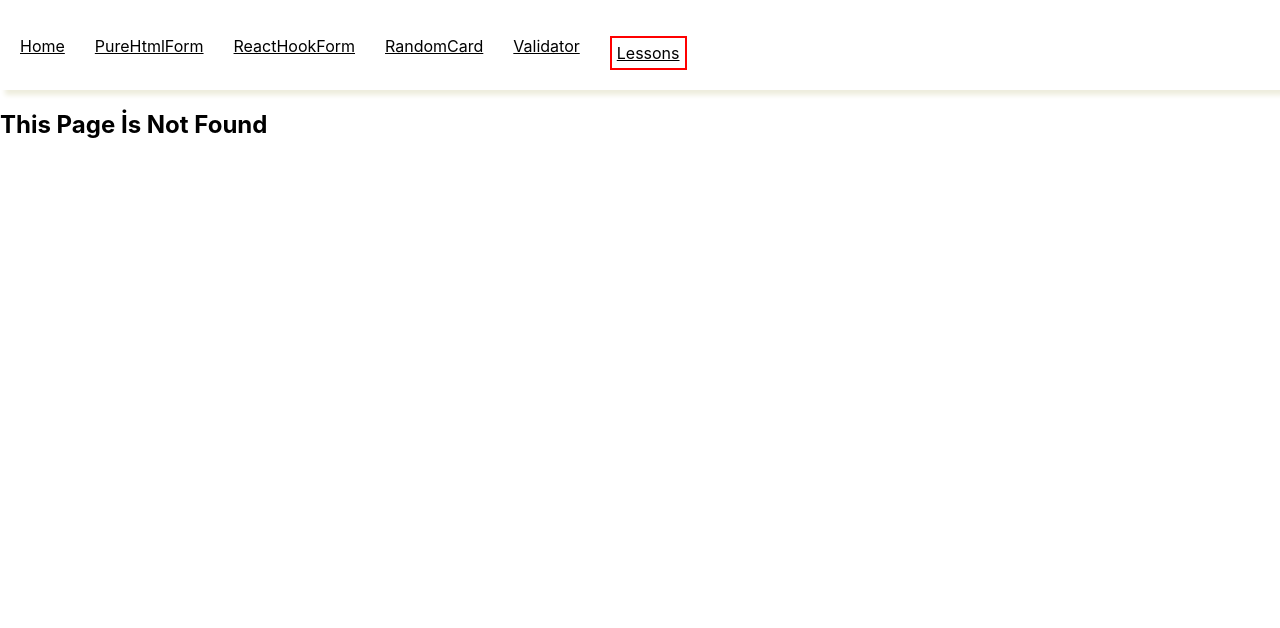
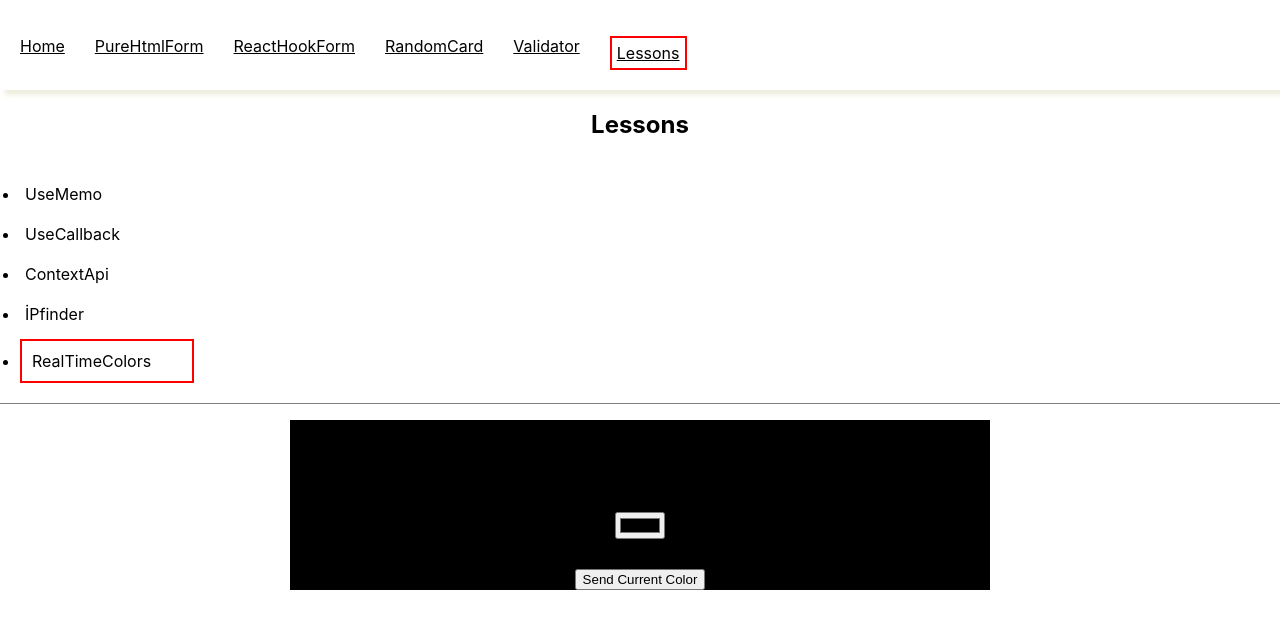
Before and after one commit to sametkzdl/reactProjects, a React (Create React App) app: page /Lessons/RealTimeColors in a window 1280 px wide. Before the commit this address had no page. Shown: the top 628 px of the page. Built offline with nearby package versions, Linux system fonts and the light colour scheme; no server answers.

Commit message:
realtimeColor picker has done

```diff
--- a/package.json
+++ b/package.json
@@ -10,8 +10,10 @@
     "react": "^18.3.1",
     "react-dom": "^18.3.1",
     "react-hook-form": "^7.52.1",
+    "react-map-gl": "^7.1.7",
     "react-router-dom": "^6.25.1",
     "react-scripts": "5.0.1",
+    "socket.io-client": "^4.7.5",
     "validator": "^13.12.0",
     "web-vitals": "^2.1.4"
   },
--- a/public/index.html
+++ b/public/index.html
@@ -2,7 +2,7 @@
 <html lang="en">
   <head>
     <meta charset="utf-8" />
-    <link rel="icon" href="%PUBLIC_URL%/favicon.ico" />
+    <link rel="icon" href="https://asset.brandfetch.io/idnrCPuv87/idl8V-yG_6.svg" />
     <meta name="viewport" content="width=device-width, initial-scale=1" />
     <meta name="theme-color" content="#000000" />
     <meta
--- a/src/App.js
+++ b/src/App.js
@@ -10,6 +10,7 @@ import First from "./pages/educationReact/first";
 import Second from "./pages/educationReact/second";
 import Third from "./pages/educationReact/third";
 import Fourth from "./pages/educationReact/fourth";
+import Fifth from "./pages/educationReact/fifth";
 function App() {
   const urlData = [
     { name: "Home", href: "/", id: 1 },
@@ -65,6 +66,7 @@ function App() {
           <Route path="UseCallback" element={<Second />} />
           <Route path="ContextApi" element={<Third />} />
           <Route path="İPfinder" element={<Fourth />} />
+          <Route path="RealTimeColors" element={<Fifth />} />
         </Route>
         <Route path={"*"} element={<Error />} />
       </Routes>
--- /dev/null
+++ b/src/pages/educationReact/fifth.js
@@ -0,0 +1,61 @@
+import React, { useEffect, useState } from "react";
+import io from "socket.io-client";
+let socket;
+const init = () => {
+  console.log("sunucuya bağlanılıyor");
+
+  socket = io("http://localhost:3001", {
+    transports: ["websocket"],
+  });
+  socket.on("connect", () =>
+    console.log("sunucuya bağlantı başarılı bir şekilde gerçekleştirildi")
+  );
+};
+
+const send = (color) => {
+  socket.emit("newColor", color);
+};
+
+const subscribe = (cb) => {
+  socket.on("receive", (color) => {
+    console.log(color,"gönderilen color");
+    cb(color);
+  });
+};
+
+const Fifth = () => {
+  const [activeColor, setActiveColor] = useState("#000000");
+  const [colorValue, setColorValue] = useState("#000000");
+  useEffect(() => {
+    init();
+    subscribe((color) => {
+      setActiveColor(color);
+    });
+  }, []);
+  return (
+    <div
+      style={{
+        margin: "auto",
+        width: "700px",
+        display: "flex",
+        flexDirection: "column",
+        gap: "30px",
+        alignItems: "center",
+        justifyContent: "center",
+        backgroundColor: activeColor,
+      }}
+    >
+      <h4>{activeColor}</h4>
+      <input type="color" onChange={(e) => setColorValue(e.target.value)} value={activeColor} />
+      <button
+        onClick={() => {
+          send(colorValue);
+        }}
+      >
+        Send Current Color
+      </button>
+    </div>
+  );
+};
+
+export default Fifth;
--- a/src/pages/educationReact/fourth.js
+++ b/src/pages/educationReact/fourth.js
@@ -1,7 +1,58 @@
+import React, { useState, useEffect } from "react";
+
 const Fourth = () => {
+  const [location, setLocation] = useState({
+    latitude: null,
+    longitude: null,
+    name: null,
+  });
+  const [error, setError] = useState(null);
+
+  const reverseGeocode = async (latitude, longitude) => {
+    const response = await fetch(
+      `https://nominatim.openstreetmap.org/reverse?format=jsonv2&lat=${latitude}&lon=${longitude}`
+    );
+    const data = await response.json();
+    if (data.address) {
+      const locationName = data.display_name;
+      return locationName;
+    } else {
+      throw new Error("No results found");
+    }
+  };
+
+  useEffect(() => {
+    if ("geolocation" in navigator) {
+      navigator.geolocation.getCurrentPosition(
+        async (position) => {
+          const { latitude, longitude } = position.coords;
+          try {
+            const locationName = await reverseGeocode(latitude, longitude);
+            setLocation({ latitude, longitude, name: locationName });
+          } catch (error) {
+            setError(error.message);
+          }
+        },
+        (error) => {
+          setError(error.message);
+        }
+      );
+    } else {
+      setError("Geolocation is not supported by this browser.");
+    }
+  }, []);
+
   return (
     <div>
-      <h2> Fourth Lesson</h2>
+      {error ? (
+        <p>Error: {error}</p>
+      ) : (
+        <div>
+          <p>Latitude: {location.latitude}</p>
+          <p>Longitude: {location.longitude}</p>
+          <p>Location: {location.name}</p>
+        </div>
+      )}
     </div>
   );
 };
--- a/src/pages/educationReact/lessons.js
+++ b/src/pages/educationReact/lessons.js
@@ -6,29 +6,45 @@ const Lessons = () => {
     { name: "UseCallback", href: "/Second", id: 2 },
     { name: "ContextApi", href: "/Third", id: 3 },
     { name: "İPfinder", href: "/Fourth", id: 4 },
+    { name: "RealTimeColors", href: "/Fifth", id: 5 },
+
   ];
   return (
     <div>
-      <h2>Lessons</h2>
+      <h2 style={{ textAlign: "center" }}>Lessons</h2>
+      <ul
+        style={{
+          display: "flex",
+          flexDirection: "column",
+          gap: "10px",
+          borderBottom: "1px solid gray",
+          padding: "20px",
+        }}
+      >
         {urlData.map(({ name }, index) => {
           return (
+            <li key={index}>
               <NavLink
                 style={({ isActive, isPending, isTransitioning }) => {
                   return {
                     display: "block",
                     border: isActive ? "2px solid red" : "none",
-                padding: isActive ? "5px" : "none",
+                    padding: isActive ? "10px" : "5px",
                     color: isPending ? "red" : "black",
                     viewTransitionName: isTransitioning ? "slide" : "",
+                    width: "150px",
+                    textDecoration: "none",
                   };
                 }}
-            key={index}
                 to={`${name}`}
               >
                 {name}
               </NavLink>
+            </li>
           );
         })}
+      </ul>
+
       <Outlet />
     </div>
   );
```
Also changed, not shown: 2 other files (tests, documents, lock files or other folders). Lines whose indentation alone changed are shown as unchanged.
